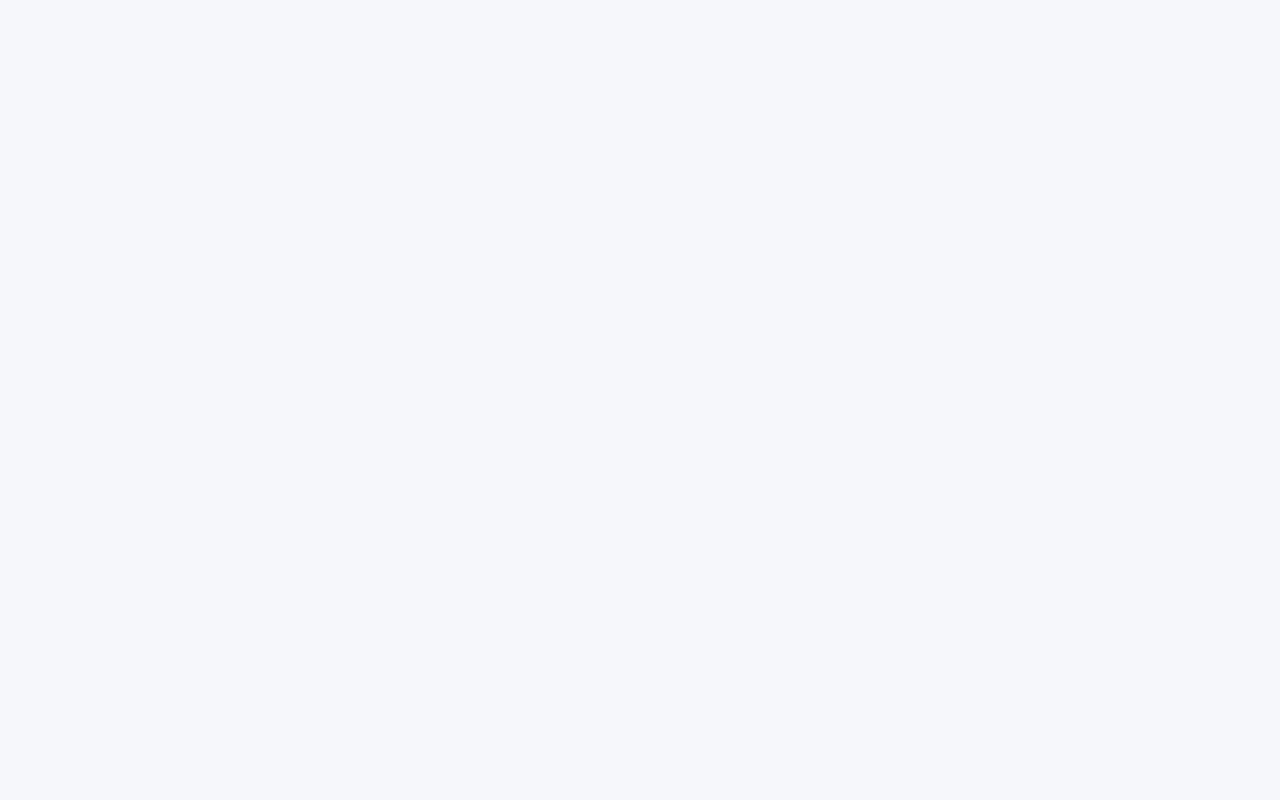
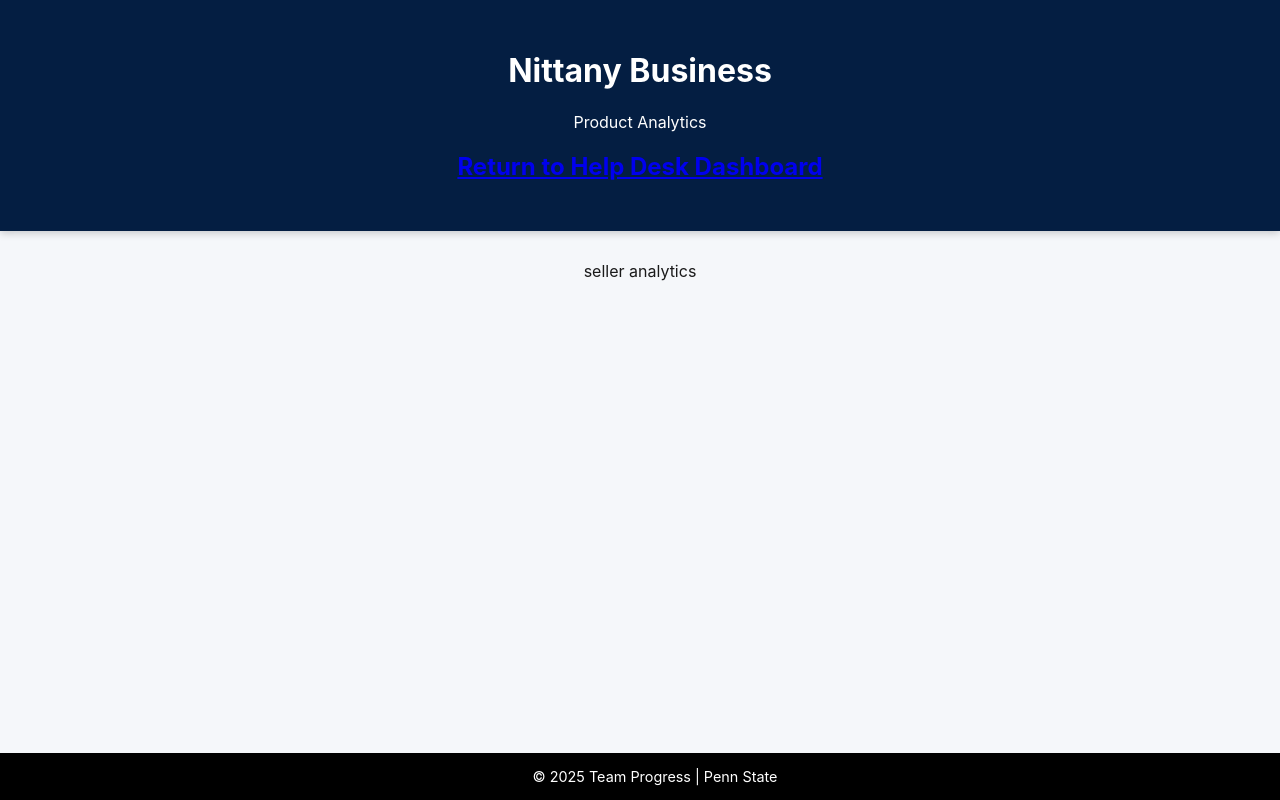
Before and after one commit to sansvwalia/Nittany-Lion-Shopping-Software, a React (Create React App) app in the folder business_frontend/: page /selleranalytics in a window 1280 px wide. Before the commit this address had no page. Built offline with nearby package versions, Linux system fonts and the light colour scheme.

Commit message:
added seller analytics page (unfinished)

```diff
--- a/business_frontend/src/App.js
+++ b/business_frontend/src/App.js
@@ -13,6 +13,7 @@
 import DBViewerPage from "./pages/DBViewerPage";
 import EditRecord from "./pages/recordeditor";
 import ProductAnalytics from "./pages/ProductAnalytics";
+import SellerAnalytics from "./pages/SellerAnalytics";
 
 
 function ProtectedRoute({ allowedRoles, children }) {
@@ -40,6 +41,7 @@
                 <Route path="/products" element={<ProductsListPage />} />
                 <Route path="/recordeditor" element={<EditRecord />} />
                 <Route path="/productanalytics" element={<ProductAnalytics />} />
+                <Route path="/selleranalytics" element={<SellerAnalytics />} />
             </Routes>
         </Router>
     );
--- a/business_frontend/src/pages/HelpDeskDashboard.js
+++ b/business_frontend/src/pages/HelpDeskDashboard.js
@@ -34,6 +34,10 @@
                   <button className="button" onClick={() => navigate("/productanalytics")}>
                       Product Analytics
                   </button>
+
+                <button className="button" onClick={() => navigate("/selleranalytics")}>
+                      Seller Analytics
+                  </button>
               </div>
 
 
--- /dev/null
+++ b/business_frontend/src/pages/SellerAnalytics.js
@@ -0,0 +1,28 @@
+
+import { Link } from "react-router-dom";
+
+
+export default function SellerAnalytics() {
+    return (
+            <div className="App">
+            <header className="App-header">
+                <h1>Nittany Business</h1>
+                <p>Product Analytics</p>
+                <h2><Link
+                            to="/helpdesk"
+                            className="text-blue-600 hover:underline font-medium">
+                            Return to Help Desk Dashboard
+                            </Link></h2>
+            </header>
+
+            <main className="min-h-screen bg-slate-100">
+                seller analytics
+
+            </main>
+            <footer className="App-footer">
+                © {new Date().getFullYear()} Team Progress | Penn State
+            </footer>
+
+            </div>
+  );
+}
```
